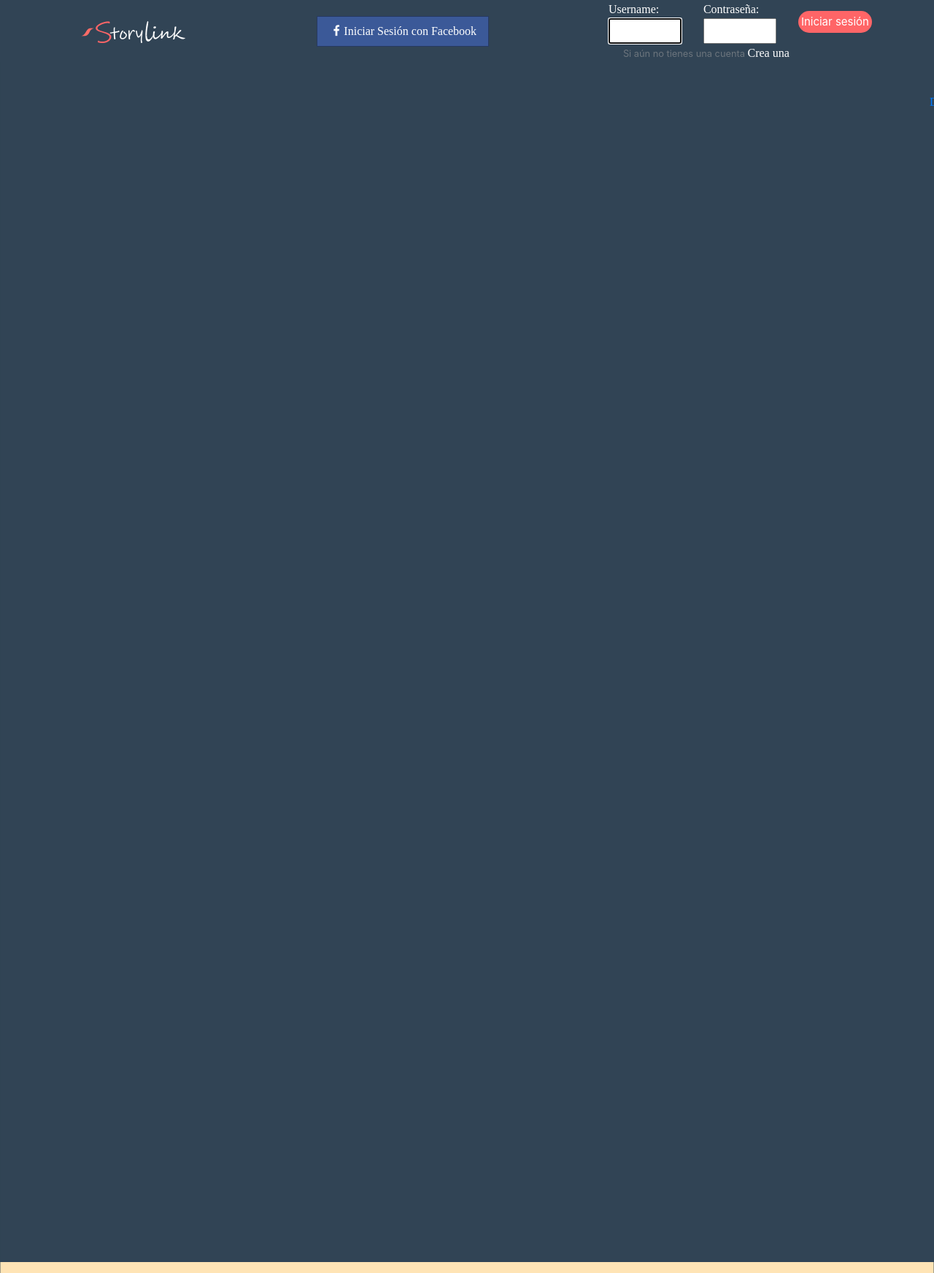
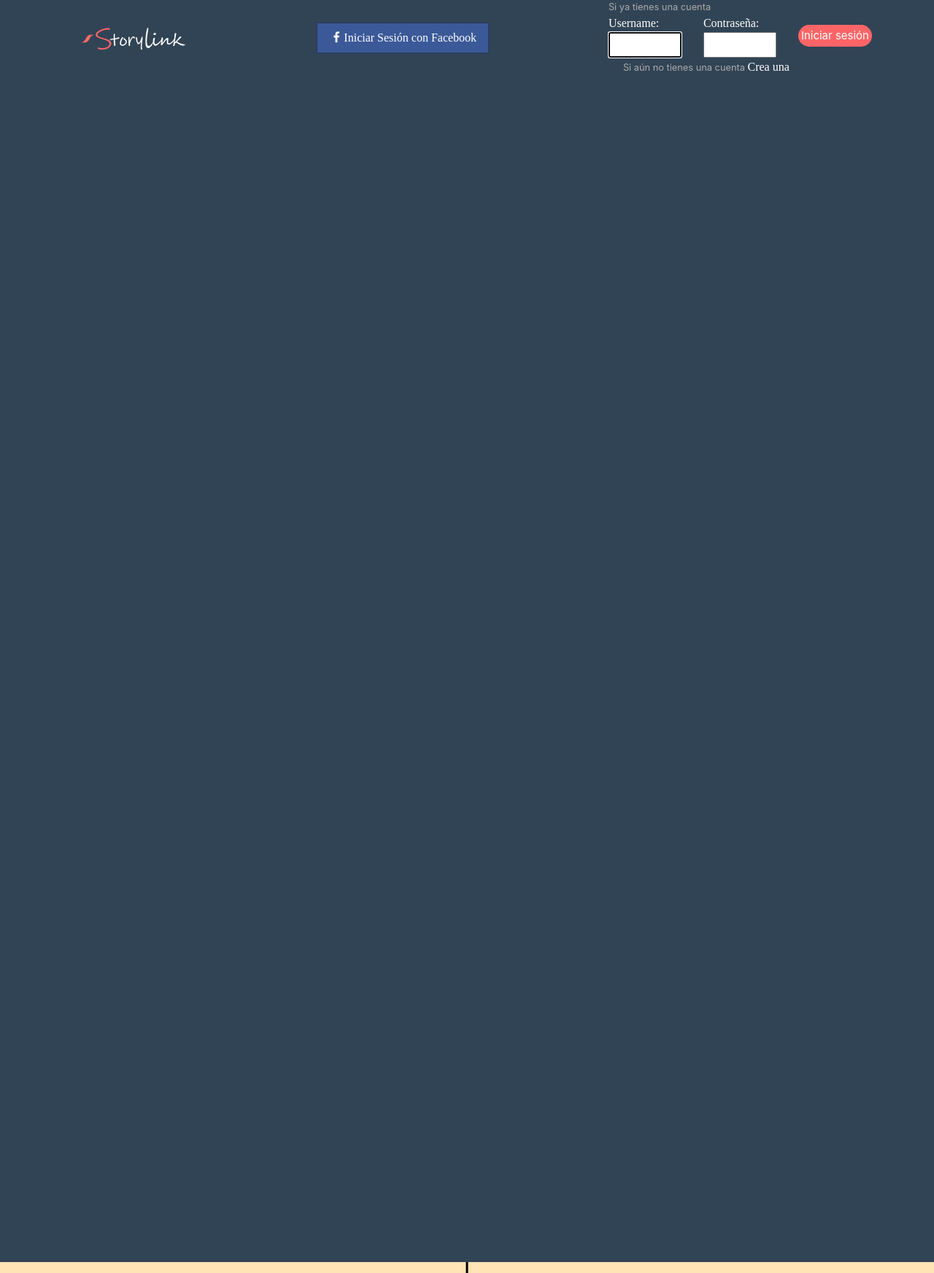
Before and after one commit to Martinnqn/storylink_dev, a Django app: page /accounts/login/ in a window 1280 px wide. Shown: the whole page at 73% size. Run offline with Django 3.2, Linux system fonts and the light colour scheme; parts of the project's set-up code (start-up, migrations or seed data) failed here and were passed over; some libraries are stand-ins or nearby versions; some web fonts are replaced.

Commit message:
Presentacion login y signup terminados. Se agregaron mensajes en formularios de creacion y edicion de stories.

```diff
--- a/apps/publications/forms.py
+++ b/apps/publications/forms.py
@@ -47,10 +47,11 @@ class StoryCreationForm(ModelForm):
          Los tags se separan con espacios, y pueden tener máximo 80 caracteres.'''
         self.fields['img_content_link'].label = "Agregar Portada"
         self.fields['img_content_link'].validators.append(validate_image)
+        self.fields['img_content_link'].help_text = "Los formatos permitidos son jpg, jpeg y png, con un tamaño máximo de 5MB."
         self.fields['color'] = forms.ChoiceField(choices=CHOICES, widget=forms.RadioSelect())
         self.fields['color'].help_text = "Puedes seleccionar un color para personalizar la publicación."
         self.fields['opened'].label = "Abierta"
-        self.fields['opened'].help_text = "Permitir que otros usuarios puedan continuar la trama."
+        self.fields['opened'].help_text = "Tilda la casilla para permitir que otros usuarios puedan continuar la trama."
 
 class StoryContinuationCreationForm(ModelForm):
     tag = forms.CharField(label='Tags', widget=forms.TextInput(), max_length= 80)
@@ -88,6 +89,7 @@ class StoryEditForm(ModelForm):
         self.fields['img_content_link'].label= 'Portada actual'
         self.fields['img_content_link'].required = False
         self.fields['img_content_link'].validators.append(validate_image)
+        self.fields['img_content_link'].help_text = "Los formatos permitidos son jpg, jpeg y png, con un tamaño máximo de 5MB."
         self.fields['color'] = forms.ChoiceField(choices=CHOICES, widget=forms.RadioSelect())
         fpub = kwargs.get('instance', None);
         if (fpub):
@@ -97,7 +99,7 @@ class StoryEditForm(ModelForm):
         self.fields['title'].label = "Título"
         self.fields['title'].max_length= 120
         self.fields['opened'].label = "Abierta"
-        self.fields['opened'].help_text = "Permitir que otros usuarios puedan continuar la trama."
+        self.fields['opened'].help_text = "Tilda la casilla para permitir que otros usuarios puedan continuar la trama."
 
 class StoryChapterEditForm(ModelForm):
     tag = forms.CharField(label='Tags', widget=forms.TextInput(), max_length= 80)
--- a/static/base/css/theater.css
+++ b/static/base/css/theater.css
@@ -164,6 +164,11 @@
     word-break: break-all;
 }
 
+.publication-content p{
+    padding-left: 8px;
+    padding-right: 8px;
+}
+
 .publication-description {
     padding-left: 4px;
     padding-right: 4px;
@@ -260,8 +265,8 @@
 }
 
 /*Color de fondo del modal en mode-read*/
-#story-read-mode .modal-backdrop.show{
-    opacity: 1;
+#story-read-mode {
+    background: black;
 }
 
 #title-read-mode {
--- a/static/registration/css/custom.css
+++ b/static/registration/css/custom.css
@@ -38,6 +38,8 @@ body {
     position: absolute;
     margin-top: 25px;
     display: block;
+    left: 50%;
+    transform: translate(-50%,0);
     -webkit-animation: to-back-arrow 1s ease-in-out infinite alternate;
     -moz-animation: to-back-arrow 1s ease-in-out infinite alternate;
     animation: to-back-arrow 1s ease-in-out infinite alternate;
@@ -58,6 +60,15 @@ body {
     width: auto;
     height: auto;
     display: grid;
+}
+
+.has-account .text-muted {
+    color: #acabab !important;
+}
+
+.has-account .alert {
+    position: absolute;
+    margin-top: 100px;
 }
 
 .has-account .form-group{
@@ -88,6 +99,10 @@ body {
     margin: auto;
 }
 
+.to {
+    margin-top: 30px;
+}
+
 .to-register {
     margin:auto;
     margin-left: 20px;
@@ -112,7 +127,7 @@ strong.hall{
 }
 
 #container-form-create-account{
-    width: 80%;
+    width: 50%;
     margin-top: 25px;
     margin-bottom: 25px;
     background: whitesmoke;
@@ -137,19 +152,24 @@ strong.hall{
     width: 100%;
     height: auto;
     margin-top: 45px;
+    margin-bottom: 5px;
 }
 
 section{
     min-height: 100vh;
     width: 100%;
-    border-top: 1px solid #31445571;
-    border-left: 1px solid #31445571;
-    border-right: 1px solid #31445571;
+    overflow-y: hidden;
 }
 
-section a{
+section .a-scroll{
     position: absolute;
     margin-top: 100px;
+    left: 50%;
+    transform: translate(-50%,0);
+}
+
+p strong {
+    font-size: 22px;
 }
 
 .section-light {
@@ -183,14 +203,38 @@ background: moccasin;
 }
 
 .img-esferas {
-    width: 400px;
+    width: 600px;
     height: auto;
 }
 
 
+.section-link {
+    height: 100vh;
+    width: 3px;
+    background: black;
+    position: relative;
+    left: 50%;
+    transform: translate(-50%,0);
+    margin-top: 180px;
+}
+
+.target-link {
+    margin-top: -10px;
+    position: absolute;
+}
+
+.paragraph-presentation{
+    padding: 20px;
+    font-size: 20px;
+}
+
+.a-create-acc {
+    font-size: 22px;
+}
+
 @media(max-width:900px) {
     #container-form-create-account{
-        width: 60%;
+        width: 50%;
         margin-top: 25px;
         margin-bottom: 25px;
         background: whitesmoke;
@@ -209,7 +253,10 @@ background: moccasin;
         margin-bottom: 25px;
         background: whitesmoke;
     }
-
+    .img-esferas {
+        width: 300px;
+        height: auto;
+    }
     .email-required-form {
         width: 90%;
     }
--- a/static/templates/registration/login.html
+++ b/static/templates/registration/login.html
@@ -18,7 +18,8 @@
                     <!-- Brand -->
                     <a class="navbar-brand" href="/"><img id="logo" src="{% static 'imgs/ostorylink_blank.png' %}" alt="Story Link logo"></a>
                         <a href="{%url 'social:begin' 'facebook' %}" title="Facebook" class="btn btn-facebook btn-lg"><i class="fa fa-facebook fa-fw"></i>Iniciar Sesión con Facebook</a>
-                        <div class="has-account">
+                    <div class="has-account">
+                      <small class="text-muted">Si ya tienes una cuenta </small>
                      <form method="post" novalidate class="d-flex">
                       {% csrf_token %}
 
@@ -73,33 +74,73 @@
   <section id="title-welcome" class="section-light">
     <img id="img-portada" src="{% static 'imgs/storylink_ulti_opt.svg' %}" alt="Storylink logo">
     <h1 class="title-center">Bienvenido a Storylink.club</h1>
-    <div class="to d-flex justify-content-center">
-      <p>¿Dónde estoy? presiona sobre las <em>Esferalinks</em> para enterarte!</p>
+    <div class="to container">
+      <h3>¿Dónde estoy? presiona sobre las <em>Esferalinks</em> para enterarte!</h3>
       <span class="material-icons arrow">play_for_work</span>
-      <a href="javascript: void(0)" onclick="animateScroll('#what-is')"><img class="tell-more" src="{% static 'imgs/sl_esfera.png' %}" alt="Cuentame mas"></a>
+      <a href="javascript: void(0)" class="a-scroll" onclick="animateScroll('#what-is')"><img class="tell-more" src="{% static 'imgs/sl_esfera.png' %}" alt="Cuentame mas"></a>
+      <div class="section-link"></div>
     </div>
   </section>
   <section id="what-is" class="section-dark">
-    <div class="to d-flex justify-content-center">
-      <h5>Storylink.club es una plataforma desarrollada para <strong>escribir y leer Storylinks!</strong></h5>
-      <a href="javascript: void(0)" onclick="animateScroll('#what-is-sl')"><img class="tell-more" src="{% static 'imgs/sl_esfera.png' %}" alt="Cuentame mas"></a>
+   <div class="container d-flex justify-content-around">
+      <img class="target-link" src="{% static 'imgs/target_link.png' %}" alt="target">
+    </div>
+    <div class="to container">
+      <h1>Estás en Storylink.club!, una plataforma desarrollada para <strong>escribir y leer Storylinks!</strong></h1>
+      <h3>¿Qué es una Storylink?</h3>
+      <a href="javascript: void(0)" class="a-scroll" onclick="animateScroll('#what-is-sl')"><img class="tell-more" src="{% static 'imgs/sl_esfera.png' %}" alt="Cuentame mas"></a>
+      <div class="section-link"></div>
     </div>
   </section>
   <section id="what-is-sl" class="section-light">
-    <h5>Una Storylink es una historia a la que pueden añadirse diferentes desenlaces y tramas.</h5>
-    <img class="img-esferas" src="{% static 'imgs/sl_esferas.png' %}" alt="Esferas Storylinks">
-    <div class="to d-flex justify-content-center">
-      <a href="javascript: void(0)" onclick="animateScroll('#how')"><img class="tell-more" src="{% static 'imgs/sl_esfera.png' %}" alt="Cuentame mas"></a>
+    <div class="container d-flex justify-content-around">
+      <img class="target-link" src="{% static 'imgs/target_link.png' %}" alt="target">
     </div>
+    <div class="to container">
+    <h1>Una Storylink es una historia a la que pueden añadirse diferentes desenlaces y tramas.</h1>
+    <img class="img-esferas" src="{% static 'imgs/stories_linked.png' %}" alt="Esferas Storylinks">
+    <h3>¿Cómo puedo crear una Storylink?</h3>
+      <a href="javascript: void(0)" class="a-scroll" onclick="animateScroll('#how')"><img class="tell-more" src="{% static 'imgs/sl_esfera.png' %}" alt="Cuentame mas"></a>
+    </div>
+    <div class="section-link"></div>
   </section>
   <section id="how" class="section-dark">
-      <h5>Crea Storylinks y añade alternativas para cada decisión importante en la trama, creando historias interactivas.</h5>
-      <a href="javascript: void(0)" onclick="animateScroll('#why')"><img class="tell-more" src="{% static 'imgs/sl_esfera.png' %}" alt="Cuentame mas"></a>
+      <div class="container d-flex justify-content-around">
+        <img class="target-link" src="{% static 'imgs/target_link.png' %}" alt="target">
+      </div>
+      <div class="to container">
+      <h3>Crear Storylinks es <strong>fácil!</strong>. Puedes comenzar con una historia desde el inicio, o continuar una existente. En el momento que quieras puedes hacer que los personajes tomen <strong>diferentes decisiones ante una misma situación</strong>, dividiendo la trama principal en dos o más caminos. Alimenta tu creatividad!</h3>
+      </div>
+      <h4>¿Quieres saber más?</h4>
+      <h4>SI!</h4>
+      <a href="javascript: void(0)" class="a-scroll" onclick="animateScroll('#why')"><img class="tell-more" src="{% static 'imgs/sl_esfera.png' %}" alt="Cuentame mas"></a>
+      <div class="section-link"></div>
   </section>
-  <section id="why" class="d-flex"  class="section-light">
-    <p> Promueve el desarrollo colaborativo de historias. ¿Te motiva que los personajes principales derroten al enemigo, o prefieres que los villanos se salgan con la suya? Quieres redimir a un personaje que tomó una mala decisión? <strong>Crea</strong> tu propia trama y <strong>compártelo</strong> con el resto de los usuarios de <strong>Storylink.club</strong></p>
-    <p> En Storylink.club cada usuario es libre de <strong>crear</strong>  sus historias o de <strong>continuar</strong> historias <em>abiertas</em> de otros usuarios, aumentando las posibilidades para que cada lector pueda elegir la trama que más <strong>disfrute</strong>, o <strong>elegir</strong> cómo termina una historia!</p>
-    <p>Explora las Storylinks en nuestro <strong class="hall">Hall</strong></p>
+  <section id="why" class="section-light">
+    <div class="container d-flex justify-content-around">
+      <img class="target-link" src="{% static 'imgs/target_link.png' %}" alt="target">
+    </div>
+    <div class="container">
+      <div class="row">
+        <div class="col-md-4">
+        <p class="paragraph-presentation"> En Storylink promovemos el desarrollo de historias de todos los géneros. Puedes crear Storylinks <em>abiertas</em> para permitir que todos los usuarios puedan aportar sus ideas y tramas, o puedes dejarlas <em>cerradas</em> para que solo tú decidas el camino que tomarán los personajes. </p>
+        </div>
+        <div class="col-md-4">
+        <p class="paragraph-presentation">¿Tuviste una idea y no sabes cómo continuarla, o te gustaría compartirla con otros lectores y escritores? ¿Leíste algo que te gustó y tuviste un <em>insigth</em>? <strong>Crea</strong> tu propia trama y <strong>compártelo</strong> con el resto de los usuarios de <strong>Storylink.club</strong> Cada lector pueda elegir la trama que más <strong>disfrute</strong>, o <strong>elegir</strong> cómo termina una historia!</p>
+        </div>
+        <div class="col-md-4">
+        <p class="paragraph-presentation">Explora las Storylinks en nuestro <strong class="hall">Hall</strong></p>
+        </div>
+      </div>
+      <div class="row justify-content-center">
+        <div class="col-md-8">
+        <a class="a-create-acc" href="{% url 'sign_up' %}">Crea una cuenta en Storylink</a>
+        <br>o
+        <hr>
+        <a href="{%url 'social:begin' 'facebook' %}" title="Facebook" class="btn btn-facebook btn-lg"><i class="fa fa-facebook fa-fw"></i>Iniciar Sesión con Facebook</a>
+        </div>
+      </div>
+    </div>
   </section>
   </div>
 </div>
```
Also changed, not shown: static/templates/registration/signup.html (+74 -29 lines), static/imgs/sl_esferas.png (deleted), static/imgs/sl_esferas_sm.png (deleted), static/imgs/stories_linked.png (added), static/imgs/stories_linked.svg, static/imgs/target_link.png (added).
